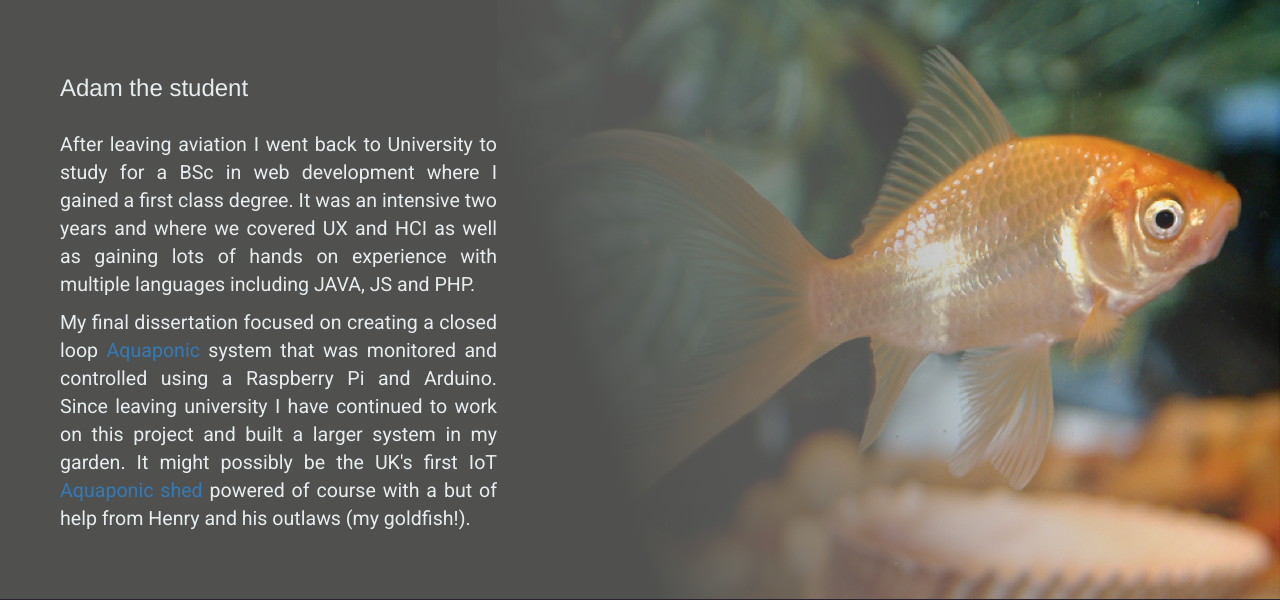
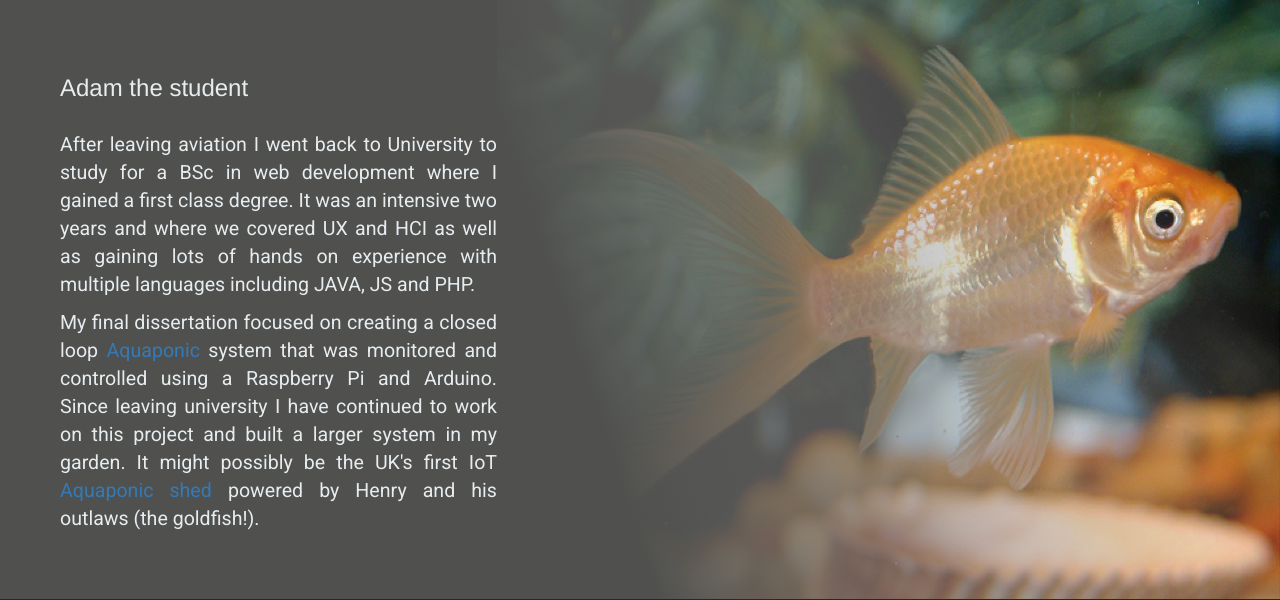
Before and after one commit to afieldio/django-portfolio-boilerplate, a Django app: template templates/home.html in a window 1280 px wide. Shown: the part 2001-2601 px from the top of the page. Run offline with Django 3.2, Linux system fonts and the light colour scheme; the template is opened without the code that fills it: values that come from a table or form of the project are taken from there, others are empty; parts of the project's set-up code (start-up, migrations or seed data) failed here and were passed over; some libraries are stand-ins or nearby versions.

Commit message:
fixing analytics

```diff
--- a/templates/base.html
+++ b/templates/base.html
@@ -32,12 +32,6 @@
     {% block head %}
     {% endblock %}
 
-  </head>
-  <body>
-    {% block content %}
-    {% endblock %}
-  </body>
-    <script src="{% static 'portfolio/js/header.js'%}" type="text/javascript"></script>
     <script>
       (function(i,s,o,g,r,a,m){i['GoogleAnalyticsObject']=r;i[r]=i[r]||function(){
       (i[r].q=i[r].q||[]).push(arguments)},i[r].l=1*new Date();a=s.createElement(o),
@@ -47,6 +41,14 @@
       ga('create', 'UA-103776942-1', 'auto');
       ga('send', 'pageview');
     </script>
+
+  </head>
+  <body>
+    {% block content %}
+    {% endblock %}
+  </body>
+    <script src="{% static 'portfolio/js/header.js'%}" type="text/javascript"></script>
+
     {% block endscript %}
     {% endblock %}
 </html>
--- a/templates/home.html
+++ b/templates/home.html
@@ -77,7 +77,7 @@
         <h3>Adam the student</h3>
         <p>After leaving aviation I went back to University to study for a BSc in web development where I gained a first class degree. It was an intensive two years and where we covered UX and HCI as well as gaining lots of hands on experience with multiple languages including JAVA, JS and PHP.</p>
 
-        <p>My final dissertation focused on creating a closed loop <a href="https://en.wikipedia.org/wiki/Aquaponics">Aquaponic</a> system that was monitored and controlled using a Raspberry Pi and Arduino. Since leaving university I have continued to work on this project and built a larger system in my garden. It might possibly be the UK's first IoT <a href="http://crox.io" >Aquaponic shed</a> powered of course with a but of help from Henry and his outlaws (my goldfish!).</p>
+        <p>My final dissertation focused on creating a closed loop <a href="https://en.wikipedia.org/wiki/Aquaponics">Aquaponic</a> system that was monitored and controlled using a Raspberry Pi and Arduino. Since leaving university I have continued to work on this project and built a larger system in my garden. It might possibly be the UK's first IoT <a href="http://crox.io" >Aquaponic shed</a> powered by Henry and his outlaws (the goldfish!).</p>
     </div>
     <picture class="student-img">
       <source media="(max-width:880px)" srcset="{% static 'portfolio/img/goldfish.jpg' %}">
```
